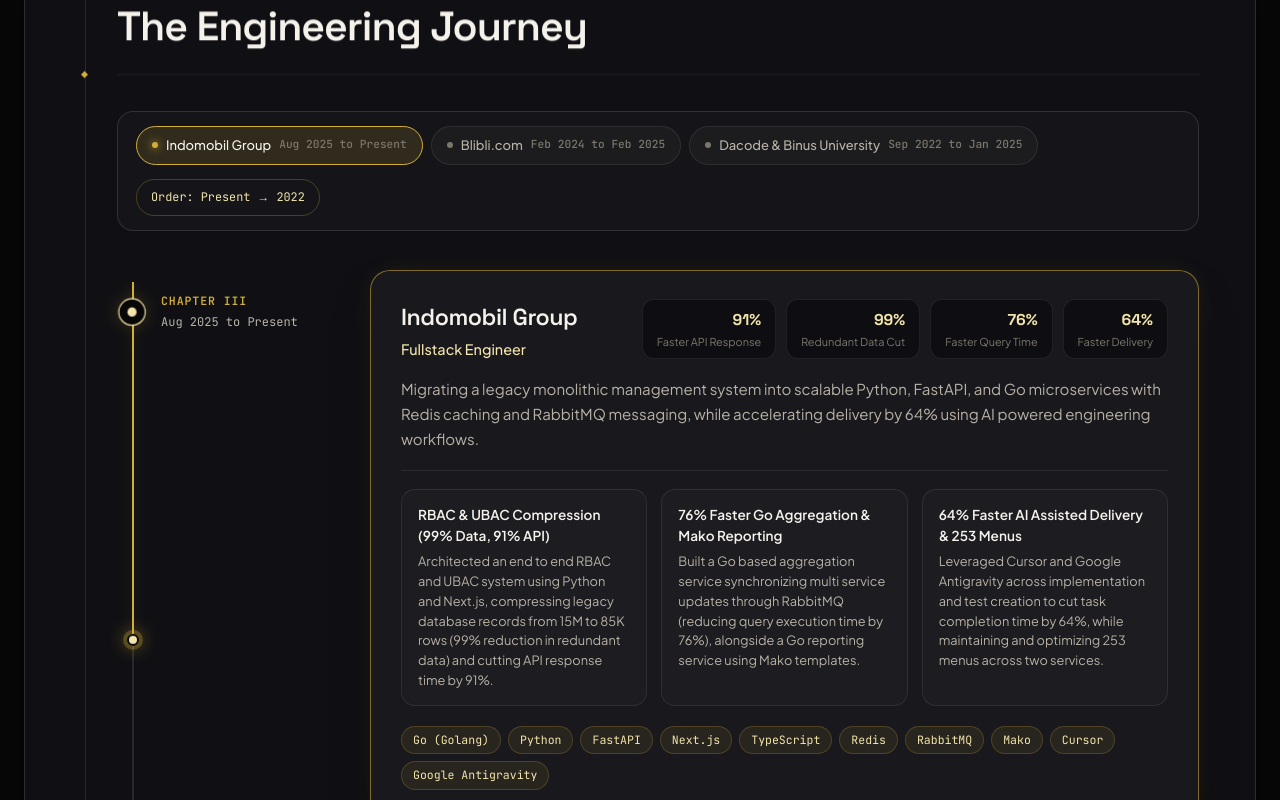
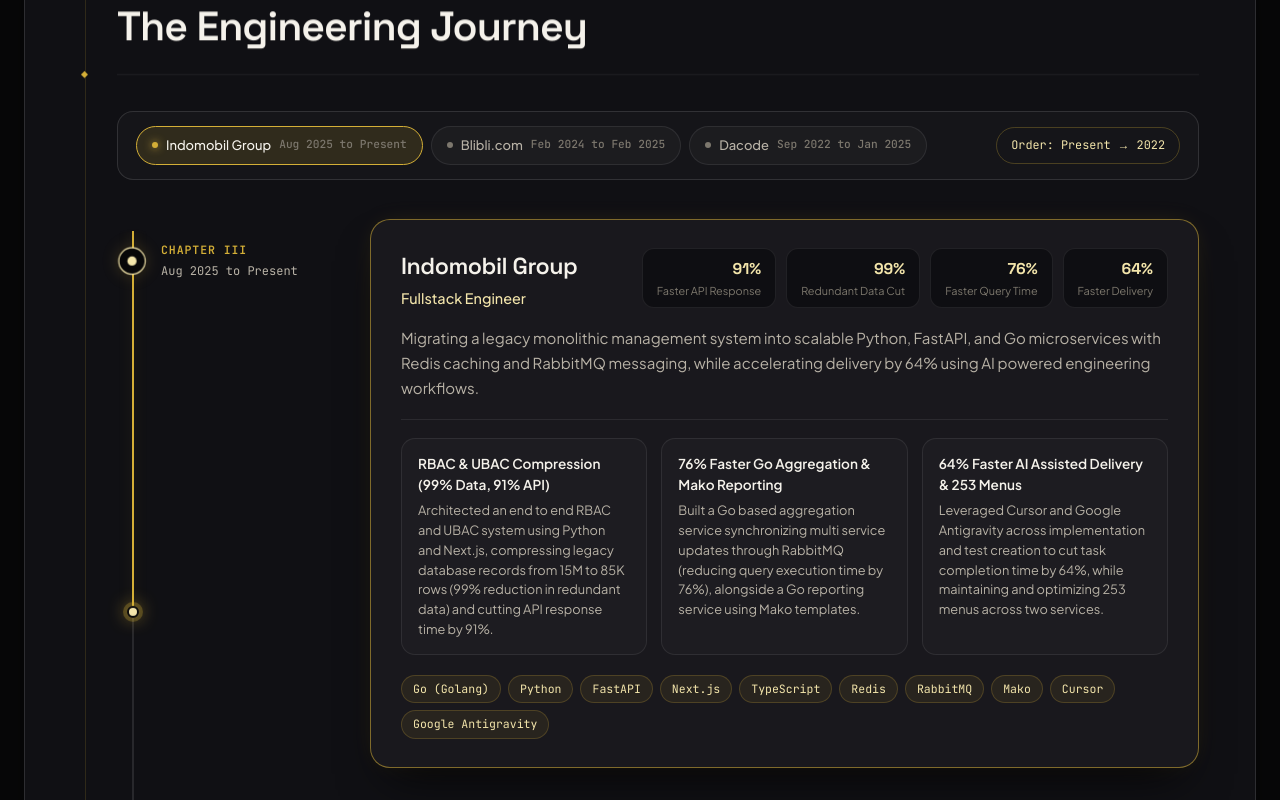
Before and after one commit to Sherry-21/portfolio, a Next.js app: page / in a window 1280 px wide. Shown: the part 1960-2760 px from the top of the page. Built offline with nearby package versions, Linux system fonts and the light colour scheme.

Commit message:
Update portfolioData.ts

```diff
--- a/data/portfolioData.ts
+++ b/data/portfolioData.ts
@@ -281,7 +281,7 @@ export const EXPERIENCE_JOURNEY: JourneyMilestone[] = [
   {
     id: "dacode",
     chapter: "CHAPTER I",
-    company: "Dacode & Binus University",
+    company: "Dacode",
     role: "Founder and Mentor",
     period: "Sep 2022 to Jan 2025",
     location: "Tangerang, Indonesia",
```
